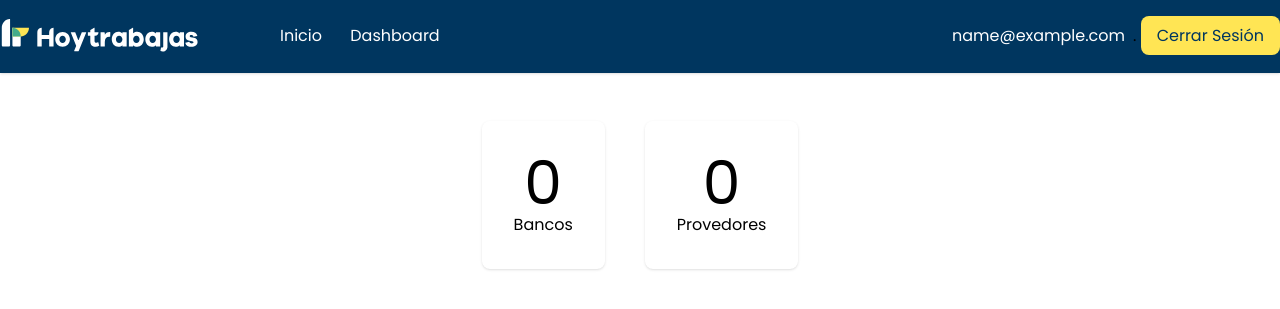
After one commit to OscarSoler/hoytrabajas, a Rails app: page /home/dashboard in a window 1280 px wide. The commit adds this page. Shown: the top 309 px of the page. Run offline with Rails 7, Linux system fonts and the light colour scheme; the visitor is signed in with stand-in values (Sample User, id 1); data that the repository does not hold is empty; style sheets or scripts are compiled from the project's sources; some libraries are stand-ins or nearby versions.

Commit message:
Restrict delete banks with providers and links navigation headers

```diff
--- a/app/controllers/home_controller.rb
+++ b/app/controllers/home_controller.rb
@@ -3,4 +3,8 @@ class HomeController < ApplicationController
 		@banks = Bank.order("created_at DESC")
 		@providers = Provider.order("created_at DESC")
 	end
+
+	def dashboard
+
+	end
 end
--- a/app/models/bank.rb
+++ b/app/models/bank.rb
@@ -11,5 +11,5 @@ class Bank < ApplicationRecord
 	validates_presence_of :name
 	validates :name, length: {minimum: 2, maximum: 50}, allow_blank: false
 
-	has_many :providers
+	has_many :providers, :dependent => :restrict_with_error
 end
--- a/app/models/provider.rb
+++ b/app/models/provider.rb
@@ -14,4 +14,9 @@
 #
 class Provider < ApplicationRecord
   	belongs_to :bank
+
+	validates_presence_of :name, :name_contact
+	validates :nit, format: { with: /(^[0-9]{9}-[0-9]{1})/ }, allow_blank: false
+	validates :account_number, length: { maximum: 15}, allow_blank: true
+	validates :phone_contact, length: { maximum: 10}, allow_blank: true
 end
--- /dev/null
+++ b/app/views/home/dashboard.html.erb
@@ -0,0 +1,12 @@
+
+<div class="flex gap-10 mt-10 justify-center mx-auto">
+	<div class="text-center p-8 shadow rounded-lg">
+		<h1 class="text-6xl"><%= Bank.count %></h1>
+		<h3>Bancos</h3>
+	</div>
+
+	<div class="text-center p-8 shadow rounded-lg">
+		<h1 class="text-6xl"><%= Provider.count %></h1>
+		<h3>Provedores</h3>
+	</div>
+</div>
--- a/app/views/providers/_form.html.erb
+++ b/app/views/providers/_form.html.erb
@@ -19,7 +19,7 @@
 
 		<div>
 			<%= form.label :nit %>
-			<%= form.text_field :nit, class: "field-input" %>
+			<%= form.text_field :nit, class: "field-input", placeholder: "901362343-4" %>
 		</div>
 
 		<div>
--- a/app/views/shared/_header.html.erb
+++ b/app/views/shared/_header.html.erb
@@ -3,6 +3,10 @@
 		<div class="flex justify-between items-center py-4">
 			<div class="flex items-center">
 				<img src="<%= asset_path("logo.svg") %>" width="200px" alt="">
+				<div class="text-white ml-20 space-x-6">
+					<%= link_to "Inicio", root_path %>
+					<%= link_to "Dashboard", home_dashboard_path %>
+				</div>
 			</div>
 			<div>
 				<% if user_signed_in? %>
--- a/config/locales/es.activerecord.yml
+++ b/config/locales/es.activerecord.yml
@@ -33,3 +33,15 @@ es:
               blank: "requerido"
               too_long: "máximo 50 caracteres"
               too_short: "mínimo 2 caracteres"
+        provider:
+          attributes:
+            name:
+              blank: "requerido"
+            name_contact:
+              blank: "requerido"
+            account_number:
+              too_long: "máximo 15 caracteres"
+            phone_contact:
+              too_long: "máximo 10 caracteres"
+            nit:
+              invalid: "Nit inválido ej: 901362343-4"
--- a/config/routes.rb
+++ b/config/routes.rb
@@ -6,4 +6,6 @@ Rails.application.routes.draw do
 
   	# Defines the root path route ("/")
 	root "home#index"
+
+	get "home/dashboard"
 end
```
Also changed, not shown: app/controllers/banks_controller.rb (+10 -1 lines).
